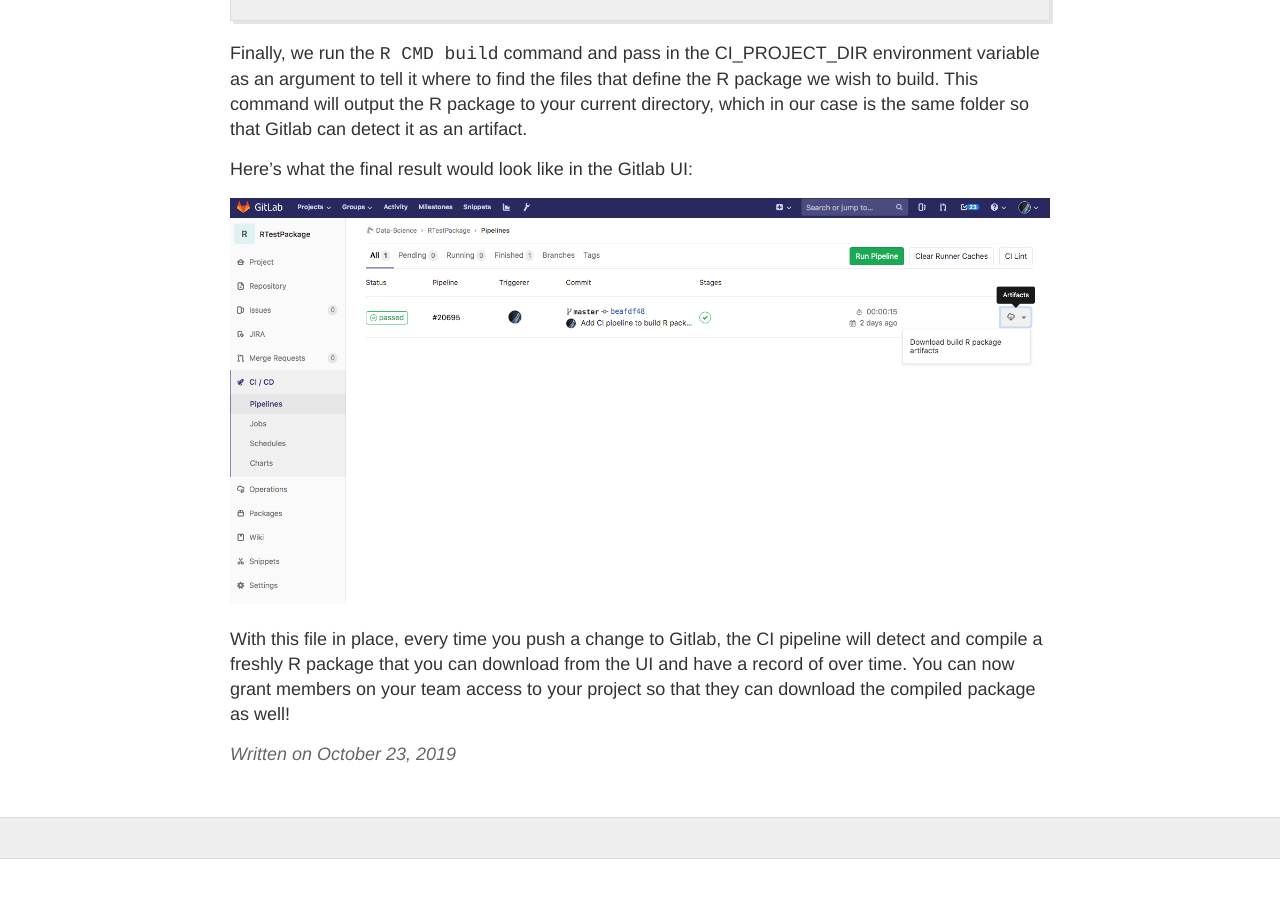
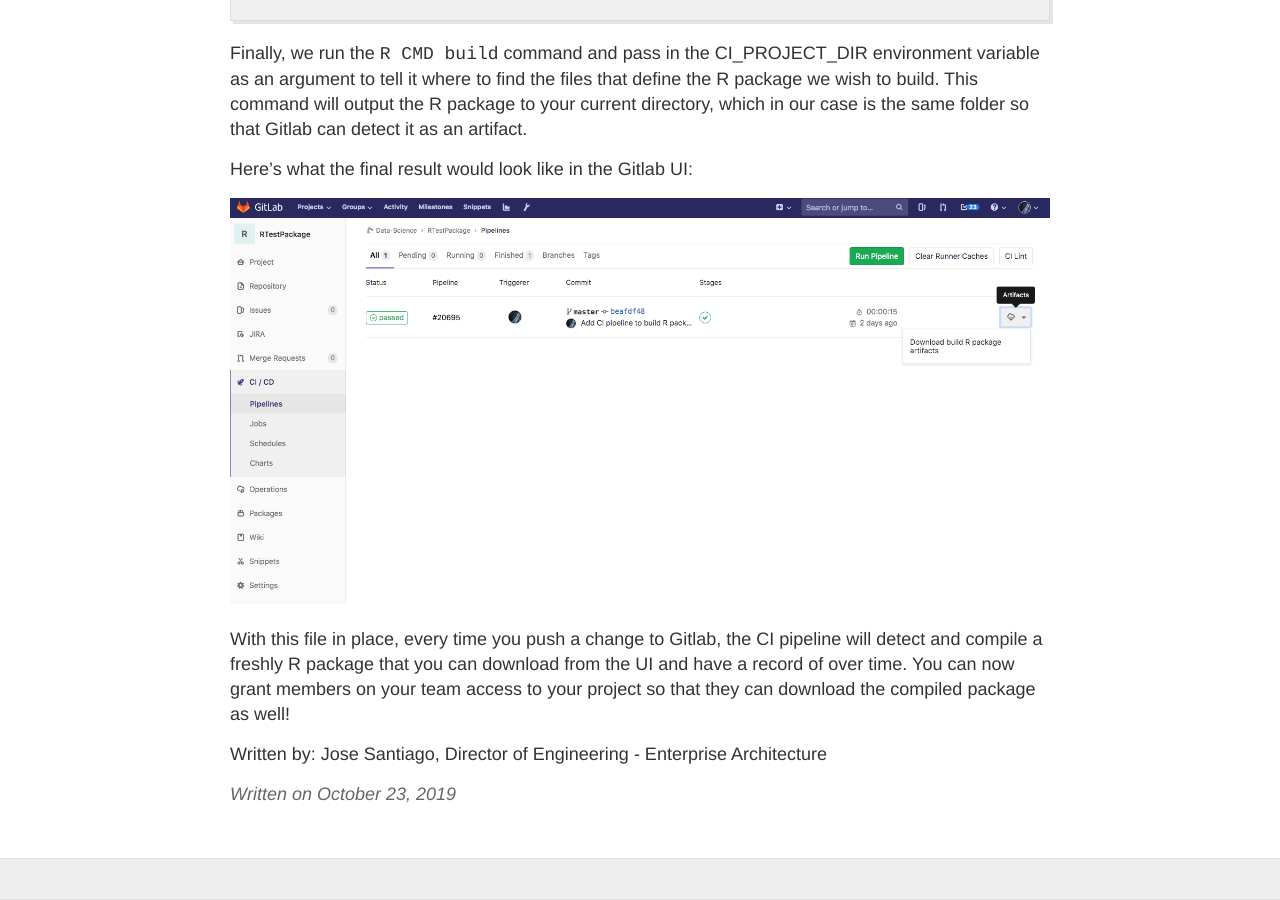
Before and after one commit to persado/persado.github.io, a Jekyll site: the page built from _posts/2019-10-23-R-gitlab-pipelines.md, in a window 1280 px wide and 900 px high, scrolled down 3282 px. Built offline with Jekyll 4.4.1, drawn with Linux system fonts in a browser that asks for light colours; before the commit the page ends 4141 px from its top, so only the background shows below that.

Commit message:
Add byline to my post

```diff
--- a/_posts/2019-10-23-R-gitlab-pipelines.md
+++ b/_posts/2019-10-23-R-gitlab-pipelines.md
@@ -78,3 +78,5 @@
 ![alt text]({{ site.url }}/assets/images/r-ci-pipeline-example.png "Gitlab CI R Pipeline Sample")
 
 With this file in place, every time you push a change to Gitlab, the CI pipeline will detect and compile a freshly R package that you can download from the UI and have a record of over time. You can now grant members on your team access to your project so that they can download the compiled package as well!
+
+Written by: Jose Santiago, Director of Engineering - Enterprise Architecture
```
